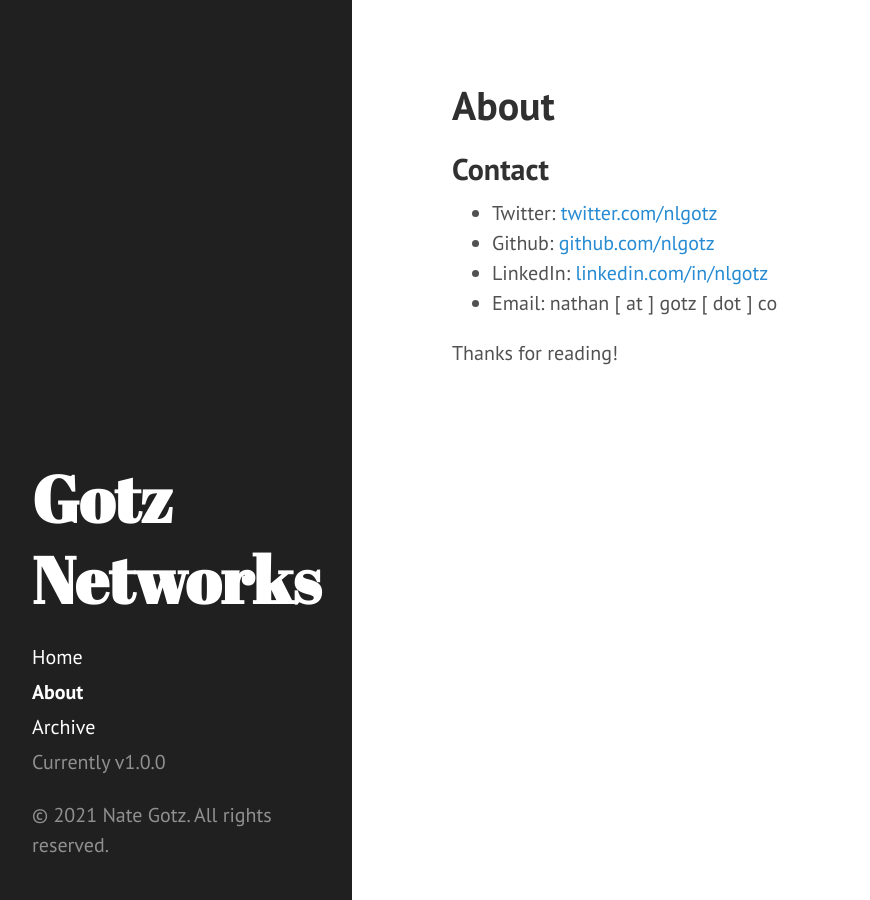
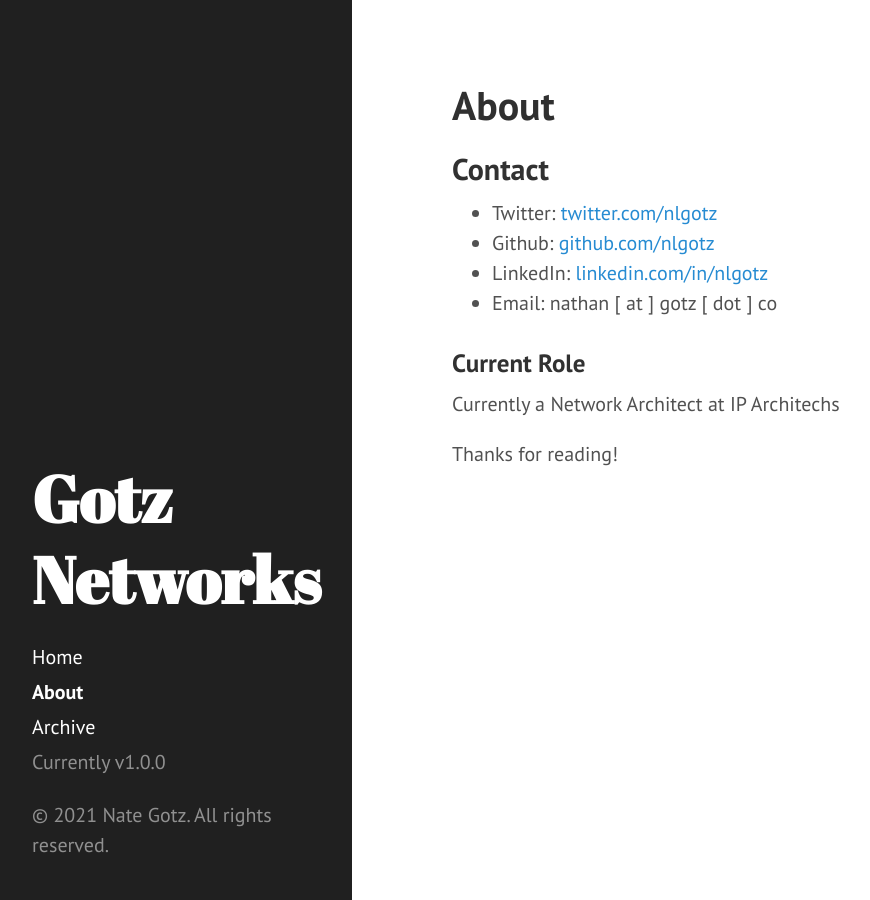
Before and after one commit to nlgotz/nlgotz.github.com, a Jekyll site: the page built from about.md, in a window 1280 px wide. Shown: the whole page, without its empty margins (8-878 px from the left). Built offline with Jekyll 4.4.1, drawn with Linux system fonts in a browser that asks for light colours.

Commit message:
Update about.md

```diff
--- a/about.md
+++ b/about.md
@@ -9,4 +9,7 @@ title: About
 - LinkedIn: [linkedin.com/in/nlgotz](https://www.linkedin.com/in/nlgotz)
 - Email: nathan [ at ] gotz [ dot ] co
 
+### Current Role ###
+Currently a Network Architect at IP Architechs
+
 Thanks for reading!
```
